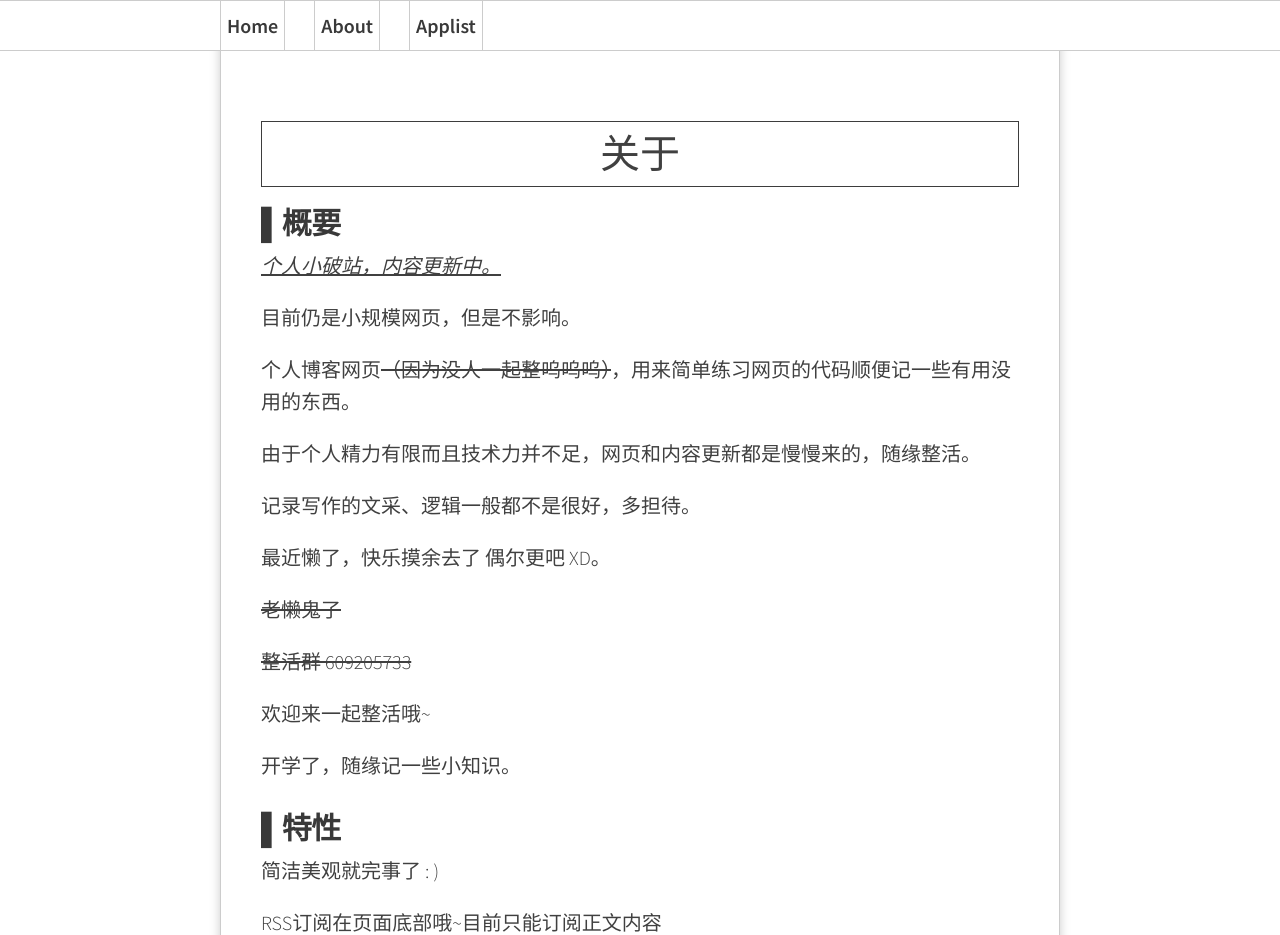
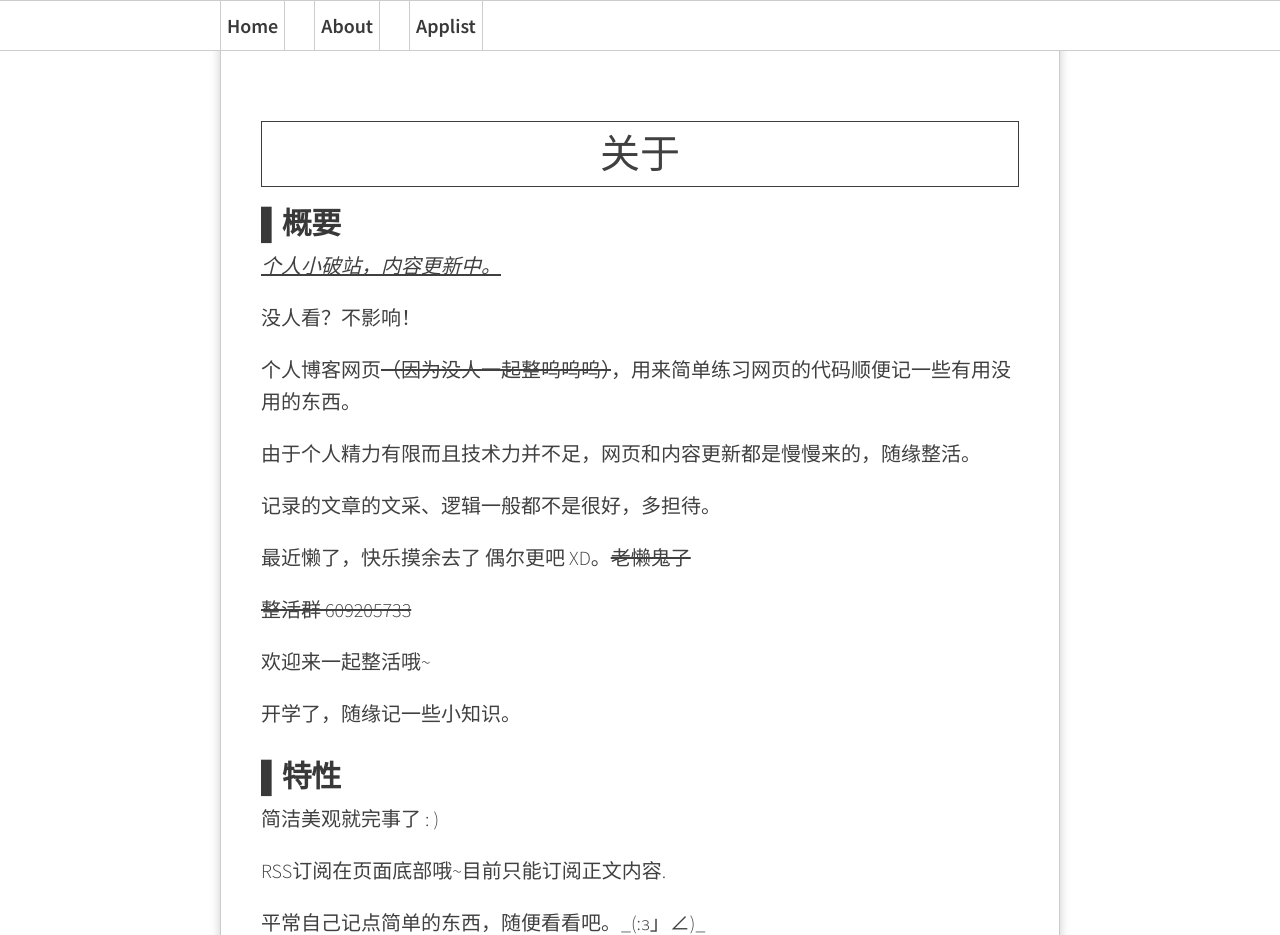
Before and after one commit to Melody-of-Oblivion/Melody-of-Oblivion.github.io, a Jekyll site: the page built from pages/about.md, in a window 1280 px wide and 1400 px high, cut to the strip 0-935 px from the top of the window. Built offline with Jekyll 4.4.1, drawn with Linux system fonts in a browser that asks for light colours.

Commit message:
文更新

```diff
--- a/pages/about.md
+++ b/pages/about.md
@@ -7,17 +7,15 @@ permalink: /about/
 
 *<u>个人小破站，内容更新中。</u>*
 
-目前仍是小规模网页，但是不影响。
+没人看？不影响！
 
 个人博客网页~~（因为没人一起整呜呜呜）~~，用来简单练习网页的代码顺便记一些有用没用的东西。
 
 由于个人精力有限而且技术力并不足，网页和内容更新都是慢慢来的，随缘整活。
 
-记录写作的文采、逻辑一般都不是很好，多担待。
+记录的文章的文采、逻辑一般都不是很好，多担待。
 
-最近懒了，快乐摸余去了 偶尔更吧 XD。
-
-~~老懒鬼了~~
+最近懒了，快乐摸余去了 偶尔更吧 XD。~~老懒鬼了~~
 
 ~~整活群 609205733~~
 
@@ -29,7 +27,9 @@ permalink: /about/
 
 简洁美观就完事了 : )
 
-RSS订阅在页面底部哦~目前只能订阅正文内容
+RSS订阅在页面底部哦~目前只能订阅正文内容.
+
+平常自己记点简单的东西，随便看看吧。‍\_(:з」∠)_
 
 ![嗯！](https://cdn.jsdelivr.net/gh/Melody-of-Oblivion/MoOpics@main/images/emoji/en.jpg)
 
```
Also changed, not shown: _posts/2020-10-29-tinyurl-api-returnlink.md (added, +26 -0 lines), pages/applist.md (+6 -5 lines).
